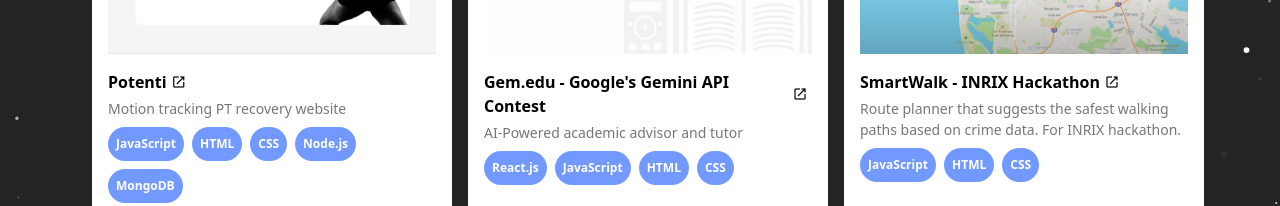
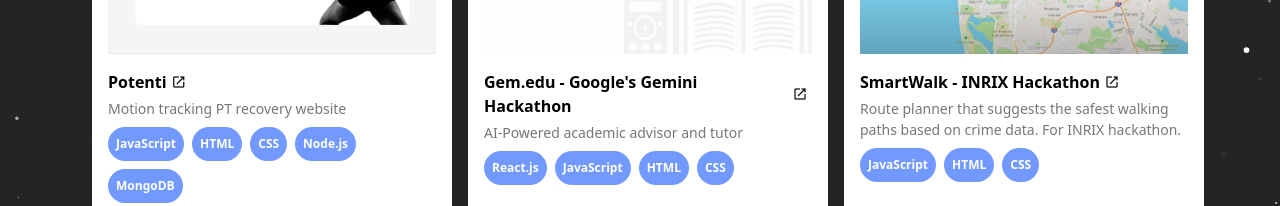
Before and after one commit to Chris-Tamayo/me, a React (Vite) app in the folder client/: page /me/projects in a window 1280 px wide. Shown: the part 376-582 px from the top of the page. Built offline with nearby package versions, Linux system fonts and the light colour scheme.

Commit message:
Add project links and style transitions

```diff
--- a/client/src/components/Contact/Contact.css
+++ b/client/src/components/Contact/Contact.css
@@ -34,6 +34,10 @@
   margin-bottom: 4px;
 }
 
+.contact-tile {
+  transition: background-color 0.2s ease-in-out;
+}
+
 .contact-tile:hover {
   background-color: #9bb5f6;
 }
--- a/client/src/components/Project/Project.css
+++ b/client/src/components/Project/Project.css
@@ -11,6 +11,14 @@
   font-size: 16px;
 }
 
+.project-name {
+  transition: color 0.2s ease-in-out;
+}
+
+.project-name:hover {
+  color: var(--secondary-color);
+}
+
 .skills-container .skill{
   font-size: 12px;
 }
--- a/client/src/components/Project/Project.jsx
+++ b/client/src/components/Project/Project.jsx
@@ -1,11 +1,11 @@
 import "../Project/Project.css";
 
-const Project = ({ name, description, image, skills }) => {
+const Project = ({ name, description, image, skills, link }) => {
   return (
     <div className="project-container tile align-self-stretch">
       <div className="d-flex flex-column">
         <img src={image} className="project-img mb-3"></img>
-        <strong className="mb-1 d-flex align-items-center">{name}<span class="material-symbols-outlined mx-1">open_in_new</span></strong>
+        <a href={link} className="project-name" target="new"><strong className="mb-1 d-flex align-items-center">{name}<span class="material-symbols-outlined mx-1">open_in_new</span></strong></a>
         <p className="project-desc mb-2">{description}</p>
         <div className="d-flex flex-wrap skills-container">
           {skills.map((skill, index) => (
--- a/client/src/components/ViewProjectsButton/ViewProjectsButton.css
+++ b/client/src/components/ViewProjectsButton/ViewProjectsButton.css
@@ -5,6 +5,10 @@
   margin: var(--padding-small);
   background-color: var(--secondary-color);
   cursor: pointer;
+}
+
+.view-projects-button {
+  transition: background-color 0.2s ease-in-out;
 }
 
 .view-projects-button:hover {
--- a/client/src/pages/ProjectPage.css
+++ b/client/src/pages/ProjectPage.css
@@ -11,6 +11,13 @@
   cursor: pointer;
 }
 
+.home-button .home-span {
+  text-decoration: underline;
+  text-decoration-color: transparent;
+  text-underline-offset: 4px;
+  transition: text-decoration-color 0.2s ease-in-out;
+}
+
 .home-button:hover .home-span {
-  text-decoration: underline;
+  text-decoration-color: inherit;
 }
--- a/client/src/pages/ProjectPage.jsx
+++ b/client/src/pages/ProjectPage.jsx
@@ -19,18 +19,21 @@
           description="Motion tracking PT recovery website"
           image={pt}
           skills={["JavaScript", "HTML", "CSS", "Node.js", "MongoDB"]}
+          link="https://github.com/liamahearn/PT-Wearable"
         />
         <Project
-          name="Gem.edu - Google's Gemini API Contest"
+          name="Gem.edu - Google's Gemini Hackathon"
           description="AI-Powered academic advisor and tutor"
           image={gem}
           skills={["React.js", "JavaScript", "HTML", "CSS"]}
+          link="https://www.youtube.com/watch?v=BVtw-ZKlJEM"
         />
         <Project
           name="SmartWalk - INRIX Hackathon"
           description="Route planner that suggests the safest walking paths based on crime data. For INRIX hackathon."
           image={smartwalk}
           skills={["JavaScript", "HTML", "CSS"]}
+          link="https://devpost.com/software/safewalk-0yf4ue?ref_content=my-projects-tab&ref_feature=my_projects"
         />
       </div>
 
```
